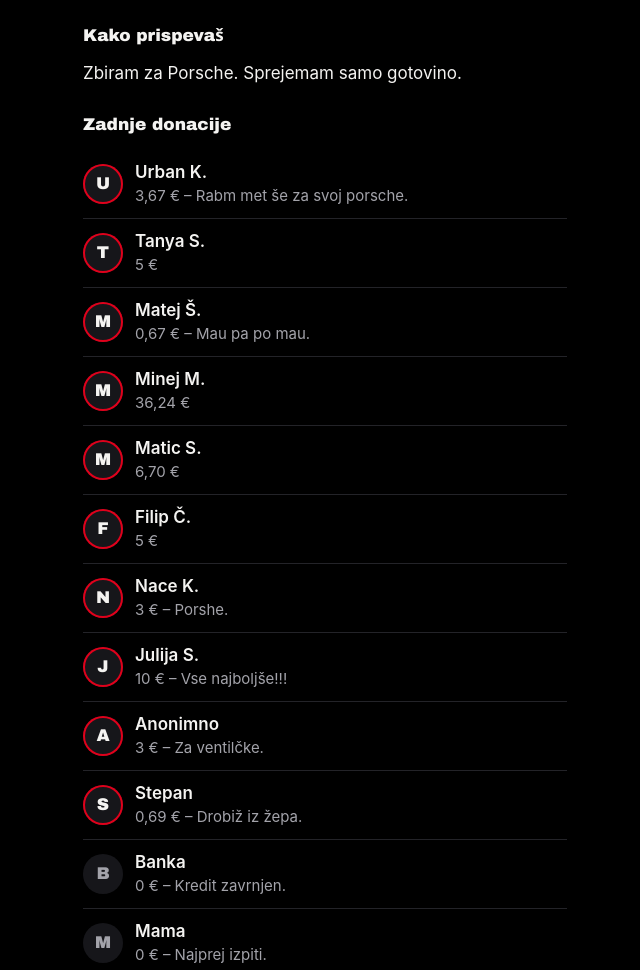
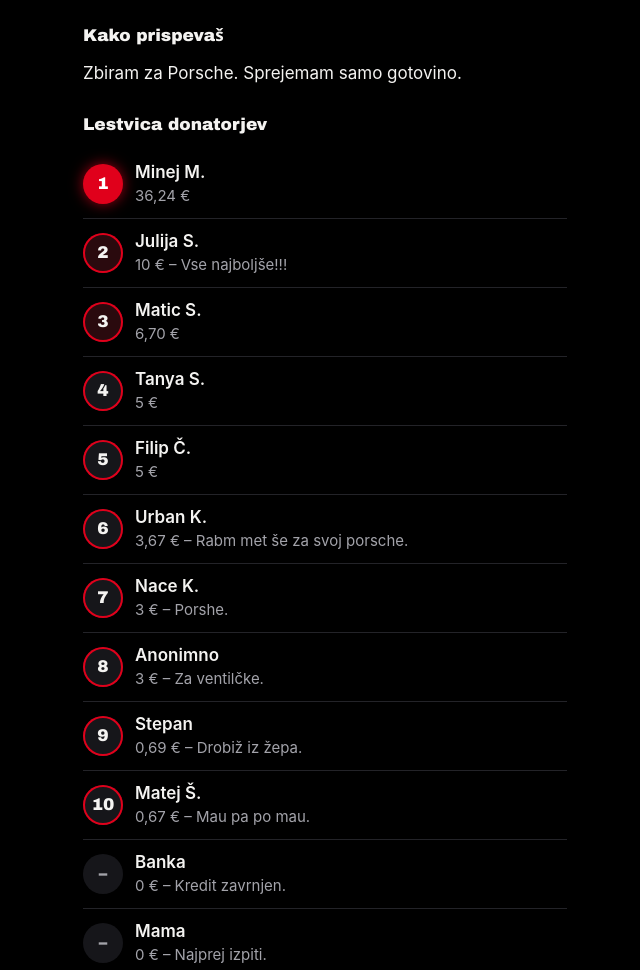
Before and after one commit to stefikus67/zur20, a plain HTML site: page index.html in a window 1280 px wide. Shown: the part 2048-3018 px from the top of the page, without its empty margins (315-955 px from the left). Drawn offline with Linux system fonts and the light colour scheme; a web font is replaced by a local one.

Commit message:
Donations become a leaderboard (Lestvica donatorjev), ranked by amount
Co-Authored-By: Claude Opus 5.5 <noreply@anthropic.com>

```diff
--- a/config.js
+++ b/config.js
@@ -27,7 +27,7 @@ window.RSVP_CONFIG = {
   // The joke progress bar. Bump "raised" for the "fundraiser update" DM.
   fund: { raised: 73.97, goal: 287430, car: 'Porsche 911 GT3 RS' },
 
-  // Donations, newest first. Real ones from Revolut 12. 11. (70,28 EUR) + the joke base. Max 12 shown.
+  // Donations (page sorts them into a leaderboard by amount). Real ones from Revolut 12. 11. (70,28 EUR) + the joke base. Max 12 shown.
   donations: [
     { who: 'Urban K.', amount: 3.67, note: 'Rabm met še za svoj porsche.' },
     { who: 'Tanya S.', amount: 5, note: '' },
--- a/index.html
+++ b/index.html
@@ -182,6 +182,8 @@
   .dons li + li { border-top: 1px solid var(--line); }
   .dons .ic { width: 40px; height: 40px; border-radius: 50%; background: #16161a; display: flex; align-items: center; justify-content: center; font-family: var(--disp); font-weight: 700; color: var(--muted); }
   .dons .ic.paid { color: var(--ink); box-shadow: inset 0 0 0 2px var(--red); }
+  .dons .ic.top1 { background: var(--red); color: #fff; box-shadow: 0 0 14px rgba(var(--red-glow), .7); }
+  .dons .ic.top2, .dons .ic.top3 { background: #2a0a0e; }
   .dons .who { font-weight: 600; overflow-wrap: anywhere; }
   .dons .what { color: var(--muted); font-size: 15px; overflow-wrap: anywhere; }
   .ups { list-style: none; margin: 0; padding: 0; }
@@ -401,7 +403,7 @@
     </section>
 
     <section class="block reveal" id="donations">
-      <h2>Zadnje donacije</h2>
+      <h2>Lestvica donatorjev</h2>
       <ul class="dons" id="donList"></ul>
     </section>
 
@@ -573,12 +575,15 @@
       { who: 'Mama', amount: 0, note: 'Najprej izpiti.' }
     ];
     var list = $('donList'), paid = 0;
-    dons.slice(0, 12).forEach(function (d) {
-      if (!d || typeof d.who !== 'string' || !d.who.trim()) return;
-      var amt = Number(d.amount) || 0; if (amt > 0) paid++;
+    // leaderboard: biggest gift first; ties keep config order; zero "donations" stay at the bottom unranked
+    var board = dons.filter(function (d) { return d && typeof d.who === 'string' && d.who.trim(); })
+      .map(function (d, i) { return { d: d, i: i, a: Number(d.amount) || 0 }; })
+      .sort(function (p, q) { return (q.a - p.a) || (p.i - q.i); });
+    board.slice(0, 12).forEach(function (row) {
+      var d = row.d, amt = row.a; if (amt > 0) paid++;
       var li = document.createElement('li');
-      var ic = document.createElement('span'); ic.className = 'ic' + (amt > 0 ? ' paid' : ''); ic.setAttribute('aria-hidden', 'true');
-      ic.textContent = (d.who.trim().charAt(0) || '?').toUpperCase();
+      var ic = document.createElement('span'); ic.className = 'ic' + (amt > 0 ? ' paid' : '') + (amt > 0 && paid <= 3 ? ' top' + paid : ''); ic.setAttribute('aria-hidden', 'true');
+      ic.textContent = amt > 0 ? String(paid) : '–';
       var tx = document.createElement('span');
       var w = document.createElement('div'); w.className = 'who'; w.textContent = d.who;
       var x = document.createElement('div'); x.className = 'what';
```
